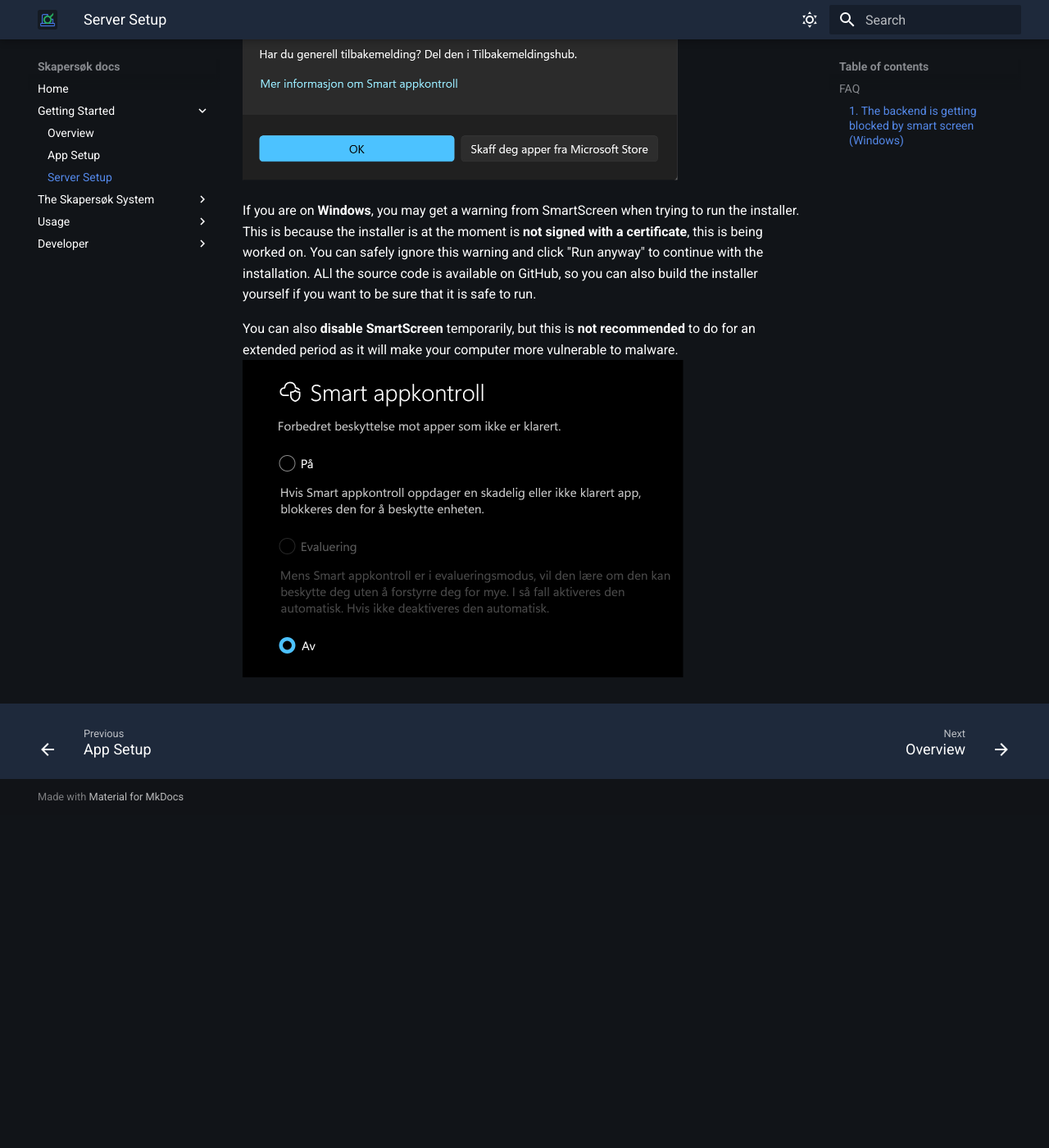
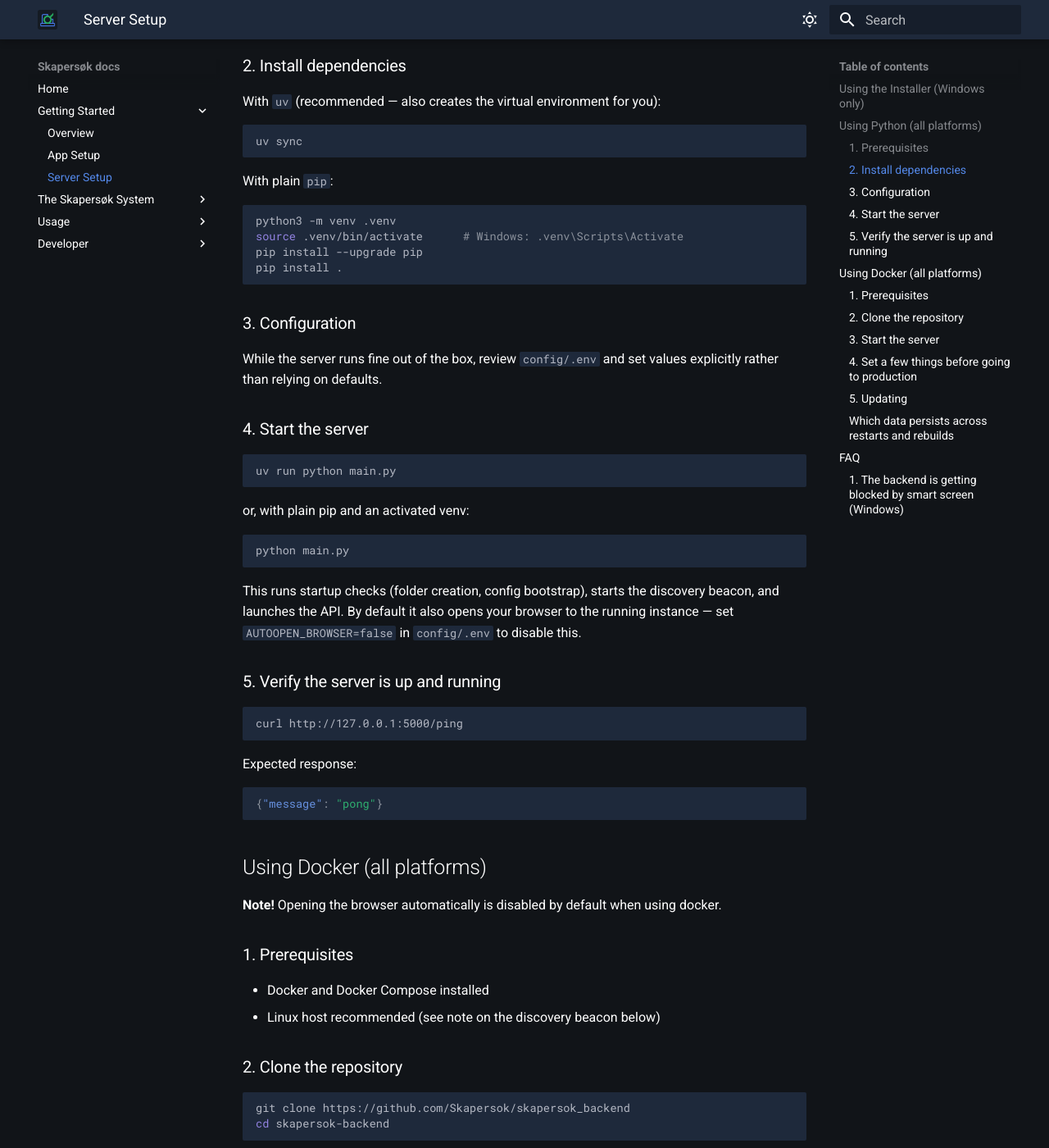
Before and after one commit to Skapersok/skapersok_docs, an MkDocs documentation site: the page built from docs/getting_started/server_setup.md, in a window 1280 px wide and 1400 px high, scrolled down 1994 px. Shown: the whole window at 82% size. Built offline with MkDocs 1.6.1 and Material for MkDocs 9.7.7, drawn with Linux system fonts in a browser that asks for light colours; before the commit the page ends 2988 px from its top, so only the background shows below that; some of the changed text lies outside the part shown.

Commit message:
Updated the server setup guide

````diff
--- a/docs/getting_started/server_setup.md
+++ b/docs/getting_started/server_setup.md
@@ -1,28 +1,153 @@
 # Server Setup
 Want to set up your own Skapersøk server? This guide will walk you through the process of doing just that.
 
-=== "Windows (recommended)"
-    Download the latest installer from the [releases page](https://github.com/Skapersok/skapersok_backend/releases).
+There are three ways of getting the server up and running.
 
-    ![Download Installer](../assets/images/getting_started_server/download_setup.png)
+1. [Using the installer (Windows only)](#using-the-installer-windows-only)
+2. [Using Python (all platforms)](#using-python-all-platforms)
+3. [Using Docker (all platforms)](#using-docker-all-platforms)
 
-    Run the installer and follow the instructions.
+## Using the Installer (Windows only)
 
-    After starting the server, the web app should automaticaly open and connect.
+Download the latest installer from the [releases page](https://github.com/Skapersok/skapersok_backend/releases).
 
-    ![Web app connected](../assets/images/getting_started_server/webapp_open.png)
+![Download Installer](../assets/images/getting_started_server/download_setup.png)
 
-    You should also see a terminal window showing information about the server.
+Run the installer and follow the instructions.
 
-    ![Server Terminal](../assets/images/getting_started_server/server_terminal.png)
-    **You can stop the server by closing the terminal window or pressing Ctrl+C in the terminal.**
+After starting the server, the web app should automaticaly open and connect.
 
-=== "Linux, Mac and developer"
+![Web app connected](../assets/images/getting_started_server/webapp_open.png)
 
-    See the readme in the [backend repository](https://github.com/Skapersok/skapersok_backend) for instructions on how to set up the server manually.
+You should also see a terminal window showing information about the server.
+
+![Server Terminal](../assets/images/getting_started_server/server_terminal.png)
+**You can stop the server by closing the terminal window or pressing Ctrl+C in the terminal.**
+
+## Using Python (all platforms)
+
+### 1. Prerequisites
+
+- Python
+- [uv](https://docs.astral.sh/uv/) (recommended) or plain `pip`
+
+### 2. Install dependencies
+
+With `uv` (recommended — also creates the virtual environment for you):
+
+```bash
+uv sync
+```
+
+With plain `pip`:
+
+```bash
+python3 -m venv .venv
+source .venv/bin/activate      # Windows: .venv\Scripts\Activate
+pip install --upgrade pip
+pip install .
+```
+
+### 3. Configuration
+
+While the server runs fine out of the box, review `config/.env` and set values explicitly rather than relying on defaults.
+
+### 4. Start the server
+
+```bash
+uv run python main.py
+```
+
+or, with plain pip and an activated venv:
+
+```bash
+python main.py
+```
+
+This runs startup checks (folder creation, config bootstrap), starts the discovery beacon, and launches the API. By default it also opens your browser to the running instance — set `AUTOOPEN_BROWSER=false` in `config/.env` to disable this.
+
+### 5. Verify the server is up and running
+
+```bash
+curl http://127.0.0.1:5000/ping
+```
+
+Expected response:
+
+```json
+{"message": "pong"}
+```
+
+## Using Docker (all platforms)
+
+**Note!** Opening the browser automatically is disabled by default when using docker.
+
+### 1. Prerequisites
+
+- Docker and Docker Compose installed
+- Linux host recommended (see note on the discovery beacon below)
+
+### 2. Clone the repository
+
+```bash
+git clone https://github.com/Skapersok/skapersok_backend
+cd skapersok-backend
+```
+
+### 3. Start the server
+
+On **Linux**:
+
+```bash
+docker compose up -d
+```
+
+On **Windows**:
+
+```bash
+docker compose -f docker-compose.yml -f docker-compose.windows.yml up -d
+```
+
+This builds the image, creates the necessary folders and starts the server.
+
+Check it's healthy:
+
+```bash
+docker compose ps
+curl http://localhost:5000/ping
+```
+
+### 4. Set a few things before going to production
+
+While the server runs fine out of the box, review `config/.env` and set values explicitly rather than relying on defaults.
+
+### 5. Updating
+
+```bash
+git pull
+docker compose build
+docker compose up -d
+```
+
+Editing `config/.env` only (no code change) just needs:
+
+```bash
+docker compose up -d
+```
+
+No rebuild required — config changes take effect on container restart.
+
+### Which data persists across restarts and rebuilds
+
+- `./data` — databases, images, backups
+- `./config` — `.env` settings, IDs and secrets
+
+Both are bind-mounted from the host, so `docker compose down` and even `docker compose build` will not touch them. Only deleting these folders yourself will reset the app to a fresh state.
 
 ## FAQ
+
 ### 1. The backend is getting blocked by smart screen (Windows)
+
 ![Smart screen blocked](../assets/images/getting_started_server/smart_screen_block.png)
 
 If you are on **Windows**, you may get a warning from SmartScreen when trying to run the installer. This is because the installer is at the moment is **not signed with a certificate**, this is being worked on. You can safely ignore this warning and click "Run anyway" to continue with the installation. ALl the source code is available on GitHub, so you can also build the installer yourself if you want to be sure that it is safe to run.
````
